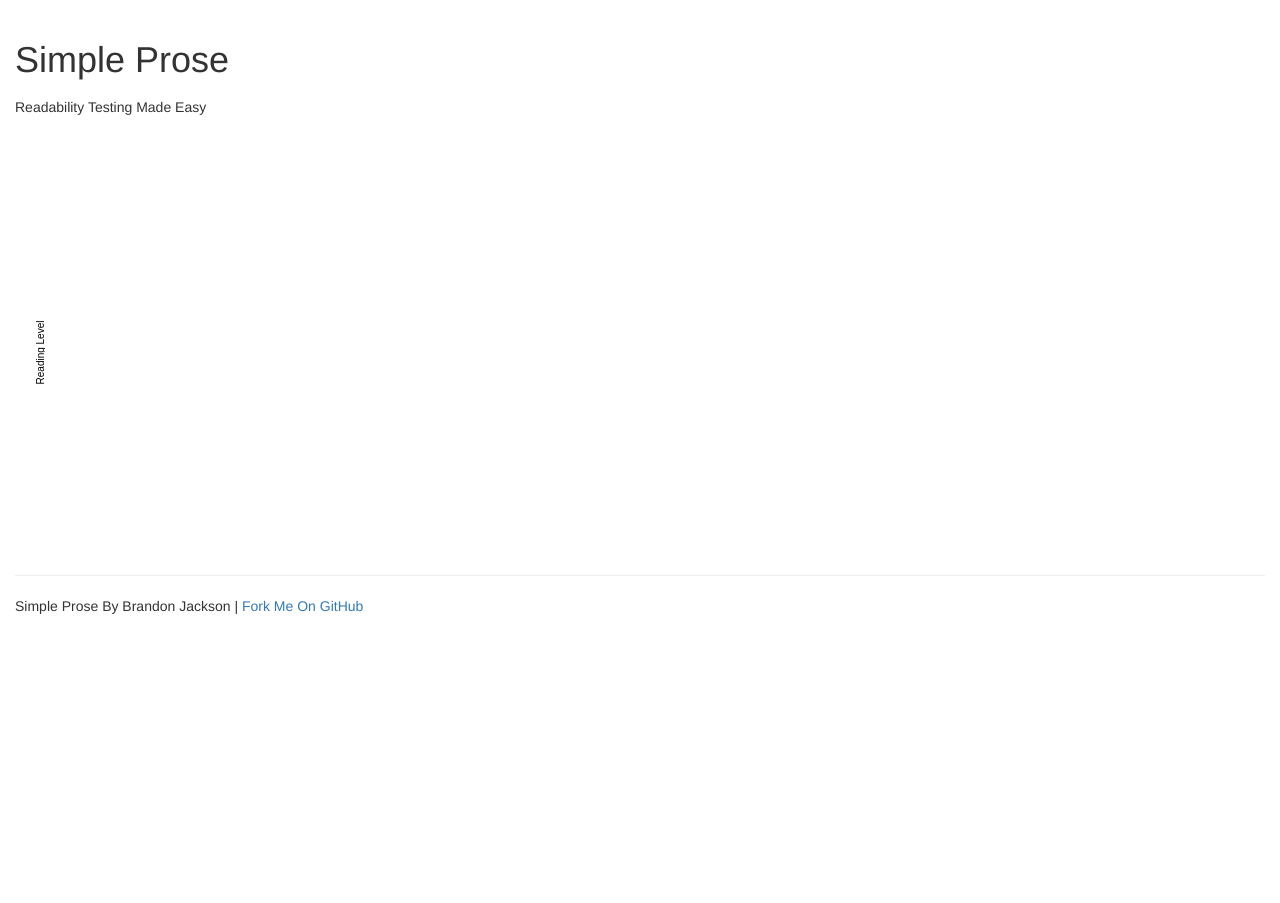
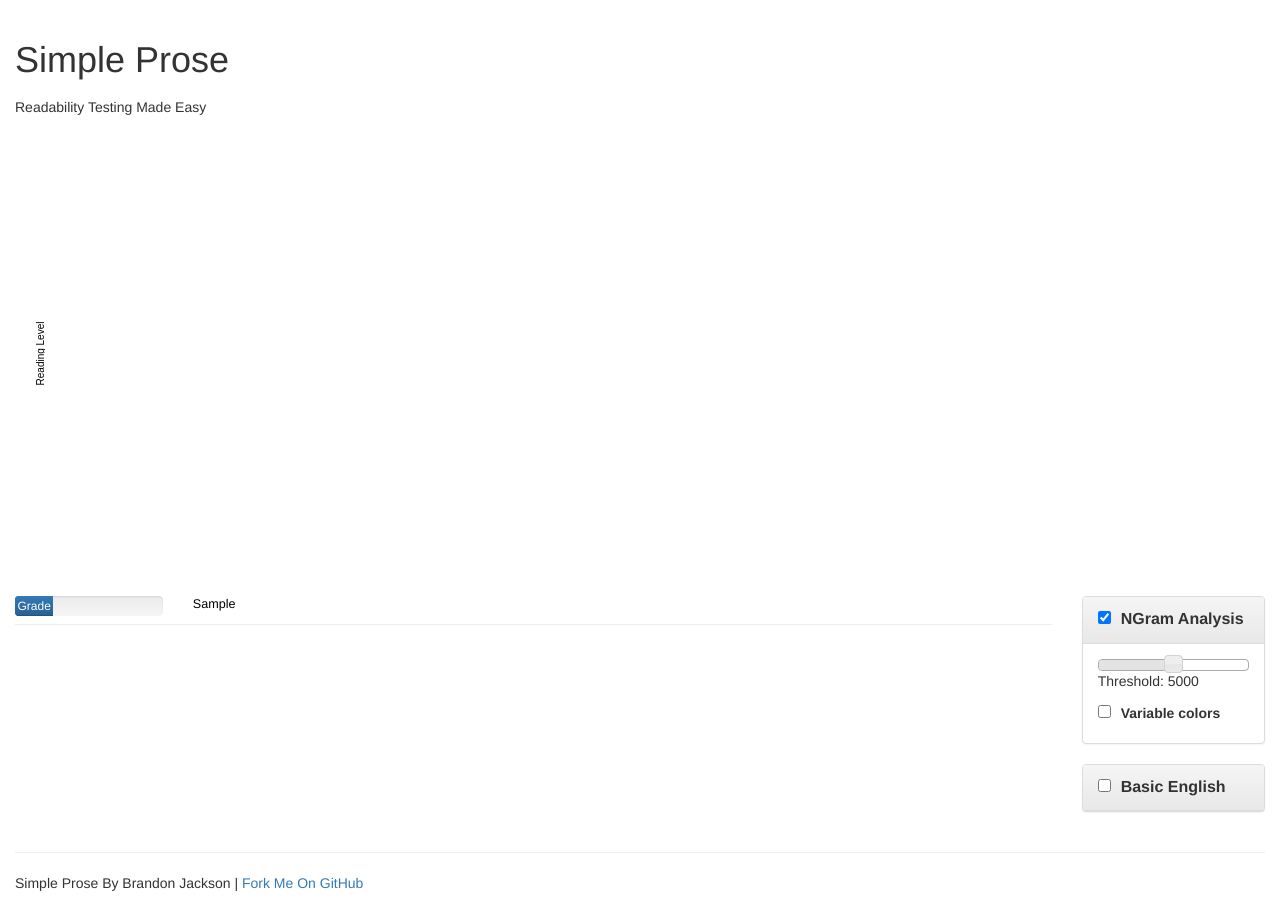
Before and after one commit to brandonjackson/simple-prose, a plain HTML site: page index.html in a window 1280 px wide. Both pictures are taken after typing "Sample" into the empty fields and a click on the button "Submit". Before the commit the page ends 800 px from the top, so only its background shows below. Drawn offline with nearby package versions, Linux system fonts and the light colour scheme; files that its build step writes are made by us from their sources.

Commit message:
both chart and text rendered together

```diff
--- a/css/main.css
+++ b/css/main.css
@@ -69,3 +69,7 @@ h2{
 	font-size: 14px;
 	margin: 0 0 40px;
 }
+
+#chart{
+	margin-bottom: 40px;
+}
--- a/index.html
+++ b/index.html
@@ -45,25 +45,26 @@
           <label for="pastedText">Paste Text Here</label>
           <textarea class="form-control" rows="15" id="pastedText"></textarea>
         </div>
-        <div class="form-group" id="format-menu">
+        <!--<div class="form-group" id="format-menu">
 
-          <h3>Results Format</h3>
-          <label>
+          <label>Results Format</label><br />
+          <label class="radio-inline">
             <input type="radio" value="graph" name="format" id="format-chart" checked />
             Chart
           </label>
-
-          <label>
+          <label class="radio-inline">
             <input type="radio" value="text" name="format" id="format-text"  />
             Text
           </label>
-        </div>
+        </div>-->
         <button type="submit" class="btn btn-default">Submit</button>
       </form>
+    </div>
 
-      <div id="chart"></div>
+      <div id="chart" class="col-lg-12">
+      </div>
 
-      <div id="results" style="display: none;" class="hide-ngram-variable-colors show-ngram"></div>
+      <div id="results" style="display: none;" class="hide-ngram-variable-colors show-ngram col-lg-10"></div>
 
       </div>
 
--- a/js/main.js
+++ b/js/main.js
@@ -527,15 +527,21 @@ $(function(){
     // Run processing
     C = new Corpus(pastedText);
 
-    // Render results
-    if($("form#pasteForm input#format-chart").is(":checked")){
-      ChartRenderer.render(C);
-      $("#chart").fadeIn();
-    } else {
-      var results = TextRenderer.renderAnalyses(C);
-      $("#results").html(results).fadeIn();
-      $("#controls").fadeIn();
-    }
+    // // Render results
+    // if($("form#pasteForm input#format-chart").is(":checked")){
+    //   ChartRenderer.render(C);
+    //   $("#chart").fadeIn();
+    // } else {
+    //   var results = TextRenderer.renderAnalyses(C);
+    //   $("#results").html(results).fadeIn();
+    //   $("#controls").fadeIn();
+    // }
+
+    ChartRenderer.render(C);
+    $("#chart").fadeIn();
+    var results = TextRenderer.renderAnalyses(C);
+    $("#results").html(results).fadeIn();
+    $("#controls").fadeIn();
 
     event.preventDefault();
     pasted = pastedText;
```
